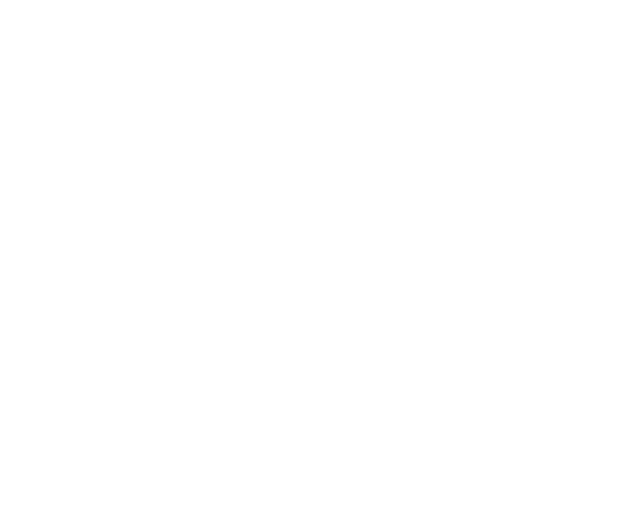
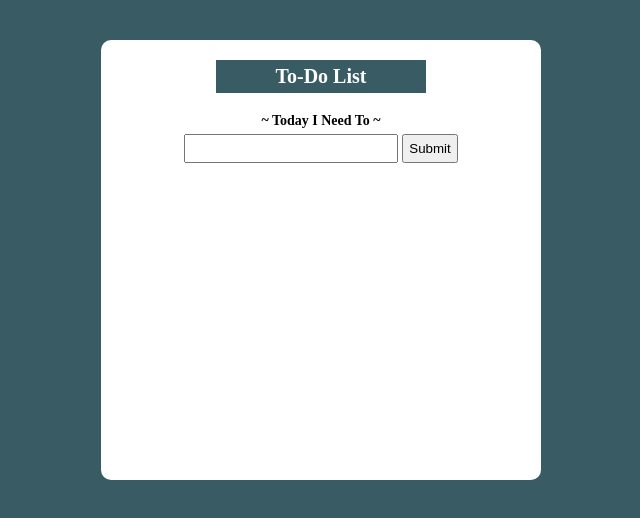
Before and after one commit to dts-kominfo-rea4b/challenge-dom-muhamadrizkymaulana11, a website: page index.html in a window 1280 px wide. Shown: the whole page, without its empty margins (319-959 px from the left). Drawn offline with Linux system fonts and the light colour scheme.

Commit message:
create to-do list

```diff
--- a/index.html
+++ b/index.html
@@ -5,37 +5,118 @@
     <meta http-equiv="X-UA-Compatible" content="IE=edge" />
     <meta name="viewport" content="width=device-width, initial-scale=1.0" />
     <title>Challenge - DOM</title>
+    <style>
+      *{
+        margin: 0;
+        padding: 0;
+      }
+      body{
+        background: #395B64;
+      }
+
+      #app{
+        margin: 0 auto;
+        padding: 20px;
+        text-align: center;
+        background: #fff;
+        width: 400px;
+        height: 400px;
+        margin-top: 40px;
+        border-radius: 10px;
+      }
+
+      #todo-title{
+        padding: 5px;
+        background: #395B64;
+        color: #fff;
+        font-size: 20px;
+        margin: 0 auto;
+        width: 200px;
+        text-align: center;
+
+      }
+
+      #todo-subtitle {
+        font-size: 14px;
+        margin-top: 20px;
+      }
+
+      #todo-input{
+        margin: 5px 0;
+        padding: 5px;
+        width: 200px;
+      }
+
+      #todo-submit{
+        padding: 5px
+      }
+
+      #todo-output{
+        height: 300px;
+        margin: 0 auto;
+        text-align: center;
+        padding: 10px 20px;
+        width: 200px;
+        margin-top: 10px;
+      }
+
+      #todo-output li {
+        text-align: left;
+        padding: 2px;
+      }
+
+
+    </style>
   </head>
   <body>
     <div id="app">
       <!-- TODO: Buatlah sebuah header dengan id todo-title -->
+      <h1 id="todo-title">To-Do List</h1>
       <!-- TODO: Buatlah sebuah subtitle dengan id todo-subtitle -->
-
+      <h3 id="todo-subtitle">~ Today I Need To ~</h3>
       <!-- Section: input -->
       <!-- TODO: Buatlah sebuah input bertipe text dengan id todo-input -->
+      <input type="text" id="todo-input">
       <!-- TODO: Buatlah sebuah button dengan id todo-submit -->
-
+      <button id="todo-submit">Submit</button>
       <!-- Section output -->
       <!-- TODO: Buatlah sebuah <ul> dengan id todo-output -->
+      <ul id="todo-output">
+
+      </ul>
     </div>
 
     <!-- ! Untuk tantangan ini, script jangan diubah ke external js yah ! -->
     <script>
       // TODO: Deklarasi variable sesuai dengan kebutuhan di sini
-      let button;
-      let input;
-      let output;
+      let button = document.getElementById('todo-submit');
+      let input = document.getElementById('todo-input');
+      let output = document.getElementById('todo-output');
 
       // TODO: Buatlah sebuah fungsi dengan nama fnClickHandler
       // Fungsi yang digunakan untuk menambahkan tulisan
       // Jangan ubah cara deklarasi fungsinya, cukup isi saja
-      function fnClickHandler(toDoItem) {}
+      function fnClickHandler(toDoItem) {
+        const li = document.createElement('li');
+        li.setAttribute('string', 'none');
+        li.innerHTML = toDoItem;
+        output.appendChild(li);
+        input.value = '';
+      }
 
       // TODO: register event onclick / addEventListener untuk button
       // akan menjalankan fungsi fnClickHandler
+      button.addEventListener('click', () => {
+        fnClickHandler(input.value);
+      })
 
       // TODO: register event onkeypress / addEventListener untuk input
       // sehingga saat di input ditekan enter akan menjalankan fungsi fnClickHandler juga
+      input.addEventListener('keypress', (event) => {
+        if(event.key === 'Enter' || event.key == 13) {
+          fnClickHandler(input.value)
+        }
+      })
     </script>
   </body>
 </html>
```
